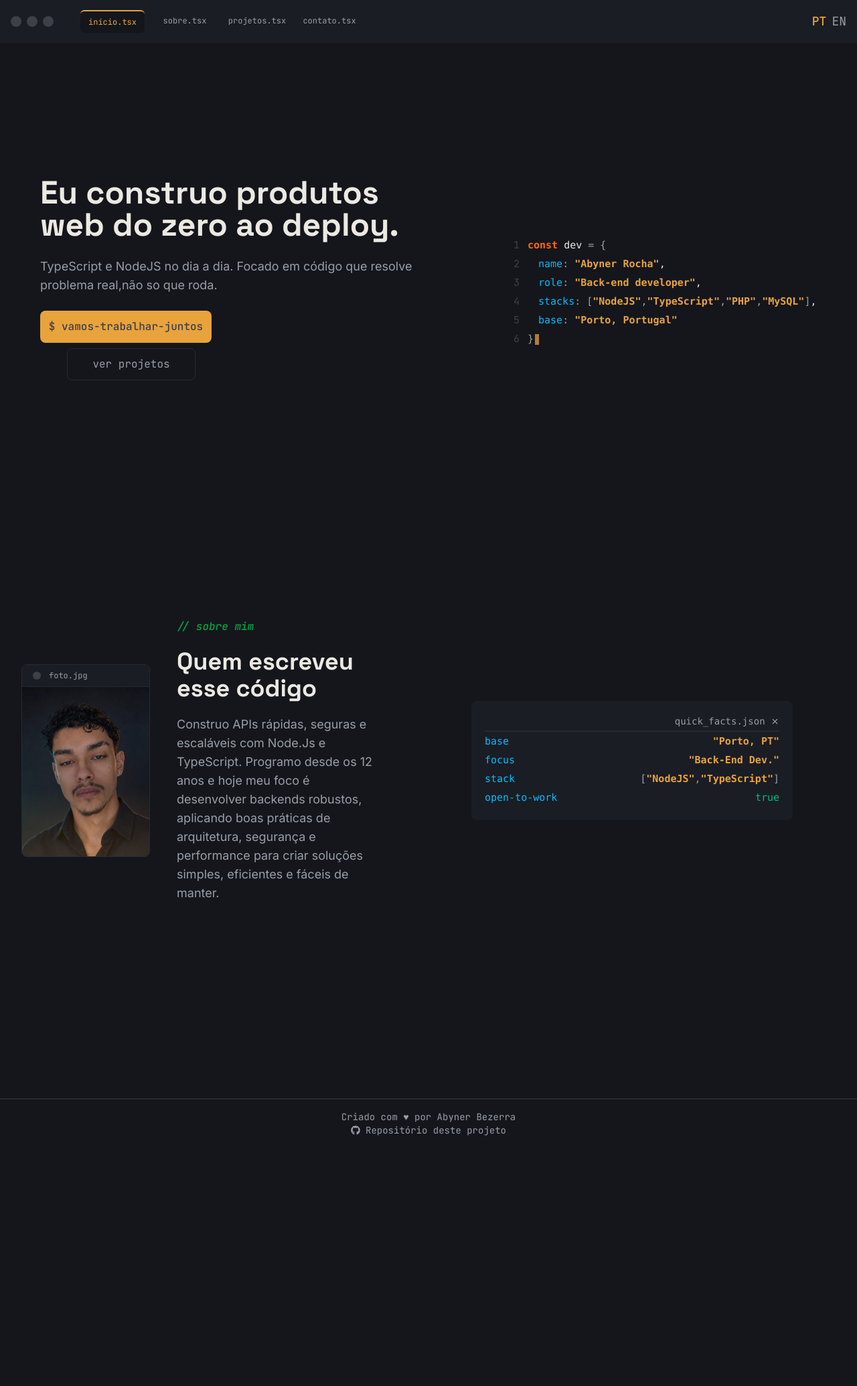
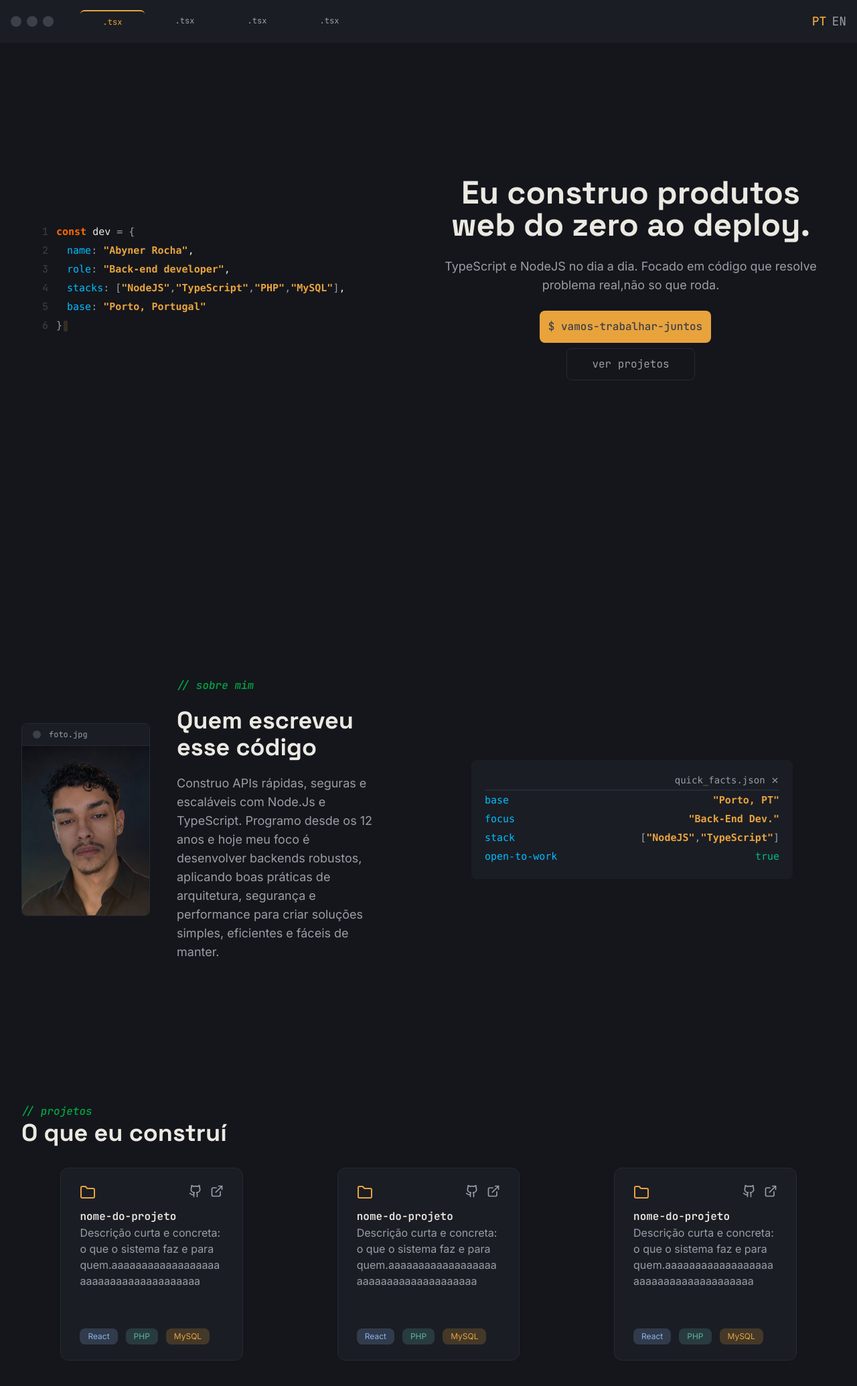
Before and after one commit to AbynerRocha/portfolio, a React (Vite) app: page / in a window 1280 px wide. Shown: the top 2070 px of the page at 67% size. Before the commit the page ends 1720 px from the top, so only its background shows below. Built offline with nearby package versions, Linux system fonts and the light colour scheme.

Commit message:
Add about-me and feature navbar synchronized with scroll

```diff
--- a/src/components/Navbar/index.tsx
+++ b/src/components/Navbar/index.tsx
@@ -1,5 +1,6 @@
+import { t } from "i18next";
 import { FileBraces, Folder, X } from "lucide-react";
-import { useState } from "react";
+import { useEffect, useState } from "react";
 import { useTranslation } from "react-i18next";
 import { LuGithub } from "react-icons/lu";
 import { twMerge } from "tailwind-merge";
@@ -13,8 +14,46 @@ type NavbarDrawerProps = {
   onCloseDrawer?: () => void;
 }
 
+const tabs = [
+  { name: t("navbar.hero") + ".tsx", value: "hero" },
+  { name: t("navbar.about") + ".tsx", value: "about-me" },
+  { name: t("navbar.projects") + ".tsx", value: "projects" },
+  { name: t("navbar.contact") + ".tsx", value: "contact" },
+]
+
 export function NavbarDrawer({ onCloseDrawer }: NavbarDrawerProps) {
   const { t, i18n } = useTranslation()
+
+  const [tabSelected, setTabSelected] = useState("hero")
+  const drawerTabs = [
+    { name: `${t("navbar.hero")}.tsx`, value: "hero" },
+    { name: `${t("navbar.about")}.tsx`, value: "about-me" },
+    { name: `${t("navbar.projects")}.tsx`, value: "projects" },
+    { name: `${t("navbar.contact")}.tsx`, value: "contact" },
+  ]
+
+  useEffect(() => {
+    const sections = document.querySelectorAll("section[data-section]")
+
+    function updateSelectedTab() {
+      const visibleSection = Array.from(sections).find((section) => {
+        const { top, bottom, height } = section.getBoundingClientRect()
+        const visibleHeight =
+          Math.min(bottom, window.innerHeight) - Math.max(top, 0)
+
+        return visibleHeight >= height * 0.5
+      })
+
+      if (visibleSection) {
+        setTabSelected(visibleSection.id)
+      }
+    }
+
+    updateSelectedTab()
+    window.addEventListener("scroll", updateSelectedTab, { passive: true })
+
+    return () => window.removeEventListener("scroll", updateSelectedTab)
+  }, [])
 
   function handleClose() {
     document.getElementById('navbar-drawer')?.classList.remove('animate-in')
@@ -50,12 +89,11 @@ export function NavbarDrawer({ onCloseDrawer }: NavbarDrawerProps) {
 
       <section className="h-[75%] text-sm mt-4 text-secondary">
         <ul>
-          <li className="flex items-center gap-3 h-14 w-full pl-5 bg-accent/10 border-l-2 text-accent border-l-accent">
-            <FileBraces className="size-4 " />{t('navbar.hero')}.tsx
-          </li>
-          <li className="flex items-center gap-3 h-14 w-full pl-5"><FileBraces className="size-4 " />{t('navbar.about')}.tsx</li>
-          <li className="flex items-center gap-3 h-14 w-full pl-5"><FileBraces className="size-4 " />{t('navbar.projects')}.tsx</li>
-          <li className="flex items-center gap-3 h-14 w-full pl-5"><FileBraces className="size-4 " />{t('navbar.contact')}.tsx</li>
+          {drawerTabs.map((tab) => (
+            <li key={tab.value} className={twMerge("h-14 w-full pl-5 ", tabSelected === tab.value && "bg-accent/10 text-accent border-l-2 border-l-accent")}>
+              <a href={`#${tab.value}`} onClick={handleClose} className="h-full w-full flex flex-row items-center gap-3"><FileBraces className="size-4 " /> {tab.name}</a>
+            </li>
+          ))}
         </ul>
       </section>
       <footer className="p-3 h-full w-full border-t-2 border-t-border">
@@ -80,7 +118,31 @@ export function NavbarDrawer({ onCloseDrawer }: NavbarDrawerProps) {
 }
 
 export default function Navbar({ onClickDrawer, isDrawerOpen }: NavbarProps) {
-  const { t, i18n } = useTranslation()
+  const { i18n } = useTranslation()
+
+  const [tabSelected, setTabSelected] = useState(document.location.hash.slice(1))
+
+  useEffect(() => {
+    const sections = document.querySelectorAll("section[data-section]")
+
+    function updateSelectedTab() {
+      const visibleSection = Array.from(sections).find((section) => {
+        const { top, bottom, height } = section.getBoundingClientRect()
+        const visibleHeight =
+          Math.min(bottom, window.innerHeight) - Math.max(top, 0)
+
+        return visibleHeight >= height * 0.5
+      })
+
+      if (visibleSection) {
+        setTabSelected(visibleSection.id)
+      }
+    }
+    window.addEventListener("scroll", updateSelectedTab, { passive: true })
+
+    return () => window.removeEventListener("scroll", updateSelectedTab)
+  }, [])
+
   return (
     <nav className="fixed top-0 flex flex-row items-center w-full h-16 bg-card text-text-tertiary px-4 ">
       <div className="h-full w-fit flex flex-row space-x-2 items-center mr-10">
@@ -90,18 +152,11 @@ export default function Navbar({ onClickDrawer, isDrawerOpen }: NavbarProps) {
       </div>
       <div className=" hidden md:flex flex-1 flex-row justify-between font-code text-xs text-secondary">
         <ul className="flex flex-row space-x-3">
-          <li className="bg-primary rounded-md border-t-2 border-t-accent py-2 w-24 text-accent text-center">
-            <a>{t('navbar.hero')}.tsx</a>
-          </li>
-          <li className="rounded-md py-2 w-24 text-center">
-            <a>{t('navbar.about')}.tsx</a>
-          </li>
-          <li className="rounded-md py-2 w-24 text-center">
-            <a>{t('navbar.projects')}.tsx</a>
-          </li>
-          <li className="rounded-md py-2 w-24 text-center">
-            <a>{t('navbar.contact')}.tsx</a>
-          </li>
+          {tabs.map((tab, idx) => (
+            <li key={idx} className={twMerge("rounded-md py-2 w-24 text-center", tabSelected === tab.value && "border-t-accent border-t-2 text-accent")}>
+              <a href={`#${tab.value}`}>{tab.name}</a>
+            </li>
+          ))}
         </ul>
         <button
           onClick={() => i18n.changeLanguage(i18n.language === 'pt-BR' ? 'en' : 'pt-BR')}
--- a/src/components/Sections/AboutMe.tsx
+++ b/src/components/Sections/AboutMe.tsx
@@ -1,16 +1,15 @@
-
-
-import React from 'react'
 import CodeBlock, { Property, Punctuation, StringVal } from '../Code';
 import { X } from 'lucide-react';
 import { useTranslation } from 'react-i18next';
 
 export function AboutMe() {
   const { t } = useTranslation()
+
   return (
-    <div className="grid grid-cols-2 grid-rows-1 place-items-center w-full h-148">
-      <section className="wrap-break-word">
-        <div className="flex flex-row items-center space-x-10">
+    <div className="grid w-full grid-cols-1 gap-8 md:grid-cols-2 md:items-center md:gap-0">
+      <section className="w-full wrap-break-word">
+        {/* Desktop */}
+        <div className="hidden md:flex flex-row items-center space-x-10">
           <div className="h-72 w-48 overflow-hidden rounded-lg border border-border">
             <header className="flex flex-row items-center gap-3 bg-card font-code border-b border-b-border text-secondary py-2 pl-4">
               <div
@@ -38,9 +37,40 @@ export function AboutMe() {
             </p>
           </div>
         </div>
+        {/* Mobile */}
+        <div className="flex flex-col md:hidden">
+          <header className="flex flex-col items-center space-y-3 wrap-break-word">
+            <div className="flex flex-col items-center">
+              <h4 className="font-code font-medium italic text-green-600 mb-3">// {t("about-me.subtitle")}</h4>
+              <header className="flex flex-row items-center gap-3 w-full bg-card font-code border-b border-b-border text-secondary py-2 pl-4">
+                <div
+                  className="size-3 bg-tertiary rounded-full"
+                />
+                <span className="text-xs">{t('about-me.photo-title')}</span>
+              </header>
+              <div className="relative h-64 w-48">
+                <img
+                  src="/foto.webp"
+                  alt={t('about-me.photo-alt')}
+                  className="h-full w-full object-cover object-top"
+                />
+
+                {/* Gradiente sobre a imagem */}
+                <div className="pointer-events-none absolute inset-0 bg-[linear-gradient(to_bottom,rgba(20,22,28,0.15)_0%,rgba(20,22,28,0.45)_60%,rgba(232,163,61,0.20)_100%)]" />
+
+              </div>
+            </div>
+            <div className="space-y-2">
+              <h2 className="font-title text-text-primary font-bold text-2xl">{t("about-me.title")}</h2>
+              <p className="text-md text-secondary">
+                {t("about-me.description")}
+              </p>
+            </div>
+          </header>
+        </div>
       </section>
-      <aside className="flex flex-col items-center wrap-break-word">
-        <CodeBlock className="bg-card py-5 px-5 w-120">
+      <aside className="flex w-full flex-col items-center wrap-break-word">
+        <CodeBlock className="w-full max-w-[32rem] bg-card px-5 py-5 md:w-[30rem]">
           <span className="flex flex-row justify-end items-center text-sm text-secondary mb-1">quick_facts.json <X size={13} /></span>
           <div className="h-0.5 w-full bg-border" />
           <span className="flex flex-row justify-between">
--- /dev/null
+++ b/src/components/Sections/Projects.tsx
@@ -0,0 +1,73 @@
+import { ExternalLink, Folder } from "lucide-react";
+import { LuGithub } from "react-icons/lu";
+
+export default function Projects() {
+  return <div>
+    <header>
+      <h4 className="font-code font-medium italic text-green-600">// projetos</h4>
+      <h2 className="font-title text-text-primary font-bold text-4xl">O que eu construí</h2>
+    </header>
+    <div className="mt-8 grid grid-cols-1 gap-6 md:grid-cols-2 xl:grid-cols-3 place-content-center place-items-center">
+      <div className="h-72 w-full md:w-[70%] rounded-xl border border-border bg-card px-7 py-6 space-y-3 overflow-hidden wrap-break-word">
+        <header className="flex flex-row justify-between">
+          <span className="text-accent"><Folder/></span>
+          <span className="flex flex-row gap-3 text-secondary ">
+            <LuGithub className="size-6 md:size-5 hover:text-text-primary hover:cursor-pointer"/>
+            <ExternalLink className="size-6 md:size-5 hover:text-text-primary hover:cursor-pointer"/>
+          </span>
+        </header>
+        <div className="h-[70%] w-full">
+          <h6 className="font-code font-semibold">nome-do-projeto</h6>
+          <p className="text-secondary">
+            Descrição curta e concreta: o que o sistema faz e para quem.aaaaaaaaaaaaaaaaaaaaaaaaaaaaaaaaaaaaaa
+          </p>
+        </div>
+        <footer className="text-xs flex items-center space-x-3">
+          <span className="bg-accent-tertiary/20 text-accent-tertiary py-1 px-3 rounded-lg">React</span>
+          <span className="bg-accent-secondary/20 text-accent-secondary py-1 px-3 rounded-lg">PHP</span>
+          <span className="bg-accent/20 py-1 px-3 text-accent rounded-lg">MySQL</span>
+        </footer>
+      </div>
+      <div className="h-72 w-full md:w-[70%] rounded-xl border border-border bg-card px-7 py-6 space-y-3 overflow-hidden wrap-break-word">
+        <header className="flex flex-row justify-between">
+          <span className="text-accent"><Folder/></span>
+          <span className="flex flex-row gap-3 text-secondary ">
+            <LuGithub className="size-6 md:size-5 hover:text-text-primary hover:cursor-pointer"/>
+            <ExternalLink className="size-6 md:size-5 hover:text-text-primary hover:cursor-pointer"/>
+          </span>
+        </header>
+        <div className="h-[70%] w-full">
+          <h6 className="font-code font-semibold">nome-do-projeto</h6>
+          <p className="text-secondary">
+            Descrição curta e concreta: o que o sistema faz e para quem.aaaaaaaaaaaaaaaaaaaaaaaaaaaaaaaaaaaaaa
+          </p>
+        </div>
+        <footer className="text-xs flex items-center space-x-3">
+          <span className="bg-accent-tertiary/20 text-accent-tertiary py-1 px-3 rounded-lg">React</span>
+          <span className="bg-accent-secondary/20 text-accent-secondary py-1 px-3 rounded-lg">PHP</span>
+          <span className="bg-accent/20 py-1 px-3 text-accent rounded-lg">MySQL</span>
+        </footer>
+      </div>
+      <div className="h-72 w-full md:w-[70%] rounded-xl border border-border bg-card px-7 py-6 space-y-3 overflow-hidden wrap-break-word">
+        <header className="flex flex-row justify-between">
+          <span className="text-accent"><Folder/></span>
+          <span className="flex flex-row gap-3 text-secondary ">
+            <LuGithub className="size-6 md:size-5 hover:text-text-primary hover:cursor-pointer"/>
+            <ExternalLink className="size-6 md:size-5 hover:text-text-primary hover:cursor-pointer"/>
+          </span>
+        </header>
+        <div className="h-[70%] w-full">
+          <h6 className="font-code font-semibold">nome-do-projeto</h6>
+          <p className="text-secondary">
+            Descrição curta e concreta: o que o sistema faz e para quem.aaaaaaaaaaaaaaaaaaaaaaaaaaaaaaaaaaaaaa
+          </p>
+        </div>
+        <footer className="text-xs flex items-center space-x-3">
+          <span className="bg-accent-tertiary/20 text-accent-tertiary py-1 px-3 rounded-lg">React</span>
+          <span className="bg-accent-secondary/20 text-accent-secondary py-1 px-3 rounded-lg">PHP</span>
+          <span className="bg-accent/20 py-1 px-3 text-accent rounded-lg">MySQL</span>
+        </footer>
+      </div>
+    </div>
+  </div>
+}
--- a/src/routes/index.tsx
+++ b/src/routes/index.tsx
@@ -2,6 +2,7 @@ import { createFileRoute } from '@tanstack/react-router'
 import CodeBlock, { Keyword, Property, Punctuation, StringVal } from '../components/Code';
 import { useTranslation } from 'react-i18next';
 import { AboutMe } from '#/components/Sections/AboutMe.tsx';
+import Projects from '#/components/Sections/Projects.tsx';
 
 export const Route = createFileRoute('/')({ component: Home })
 
@@ -12,18 +13,8 @@ function Home() {
 
   return (
     <main className="flex flex-col min-h-screen items-center p-4 sm:p-8 space-y-10">
-      <section className="mx-auto flex min-h-[calc(100vh-2rem)] w-full max-w-xl flex-col items-center justify-center gap-2 sm:gap-6 md:gap-12 md:max-w-7xl lg:flex-row lg:justify-between">
-        <section className="mt-10 flex flex-col md:items-start justify-center space-y-6 pl-0 sm:pl-7 lg:mt-0 lg:max-w-160 lg:flex-1">
-          <h1 className="font-title text-center md:text-start font-bold text-3xl md:text-5xl text-text-primary w">{t("hero.title")}</h1>
-          <p className="text-secondary text-center md:text-start text-sm md:text-lg">{t('hero.subtitle')}</p>
-
-          <div className="font-code space-y-2 md:space-x-4 flex flex-col items-center justify-center">
-            <button className="bg-accent rounded-lg h-12 w-64 font-medium text-tertiary cursor-pointer transition-all duration-150 hover:bg-accent/80 active:bg-accent">{t("hero.buttons.work-together")}</button>
-            <button className="bg-none border border-border rounded-lg h-12 w-48 text-secondary cursor-pointer transition-all duration-150 active:bg-primary hover:bg-card">{t("hero.buttons.view-projects")}</button>
-          </div>
-        </section>
-
-        <CodeBlock withLineNumber className="w-full max-w-full sm:w-auto sm:min-w-[24rem] lg:w-[32rem] mt-10">
+      <section id="hero" data-section className="mx-auto flex min-h-[calc(100vh-2rem)] w-full max-w-xl flex-col items-center justify-center gap-2 sm:gap-6 md:gap-12 md:max-w-7xl lg:flex-row lg:justify-between">
+        <CodeBlock withLineNumber className="w-full max-w-full sm:w-auto sm:min-w-[24rem] lg:w-[32rem]">
           <>
             <Keyword>const</Keyword> dev <Punctuation>= &#123;</Punctuation>
           </>
@@ -60,11 +51,25 @@ function Home() {
 
           </span>
         </CodeBlock>
+        <section className="mt-10 flex flex-col md:items-center justify-center space-y-6 pl-0 sm:pl-7 lg:mt-0 lg:max-w-160 lg:flex-1">
+          <h1 className="font-title text-center md:text-center font-bold text-3xl md:text-5xl text-text-primary w">{t("hero.title")}</h1>
+          <p className="text-secondary text-center md:text-center text-sm md:text-lg">{t('hero.subtitle')}</p>
 
+          <div className="font-code space-y-2 md:space-x-4 flex flex-col items-center justify-center">
+            <button className="bg-accent rounded-lg h-12 w-64 font-medium text-tertiary cursor-pointer transition-all duration-150 hover:bg-accent/80 active:bg-accent">{t("hero.buttons.work-together")}</button>
+            <button className="bg-none border border-border rounded-lg h-12 w-48 text-secondary cursor-pointer transition-all duration-150 active:bg-primary hover:bg-card">{t("hero.buttons.view-projects")}</button>
+          </div>
+        </section>
       </section>
 
-      <section className="w-full min-h-[calc(100vh-2rem)]">
-        <AboutMe/>
+      <section id="about-me" className="flex w-full min-h-[calc(100vh-2rem)]" data-section>
+        <AboutMe />
+      </section>
+      <section id="projects" className="flex w-full min-h-[calc(100vh-2rem)]" data-section>
+        <Projects />
+      </section>
+      <section id="contact" className="flex w-full min-h-[calc(100vh-2rem)]" data-section>
+
       </section>
     </main>
   )
--- a/src/styles.css
+++ b/src/styles.css
@@ -10,7 +10,7 @@
   --color-secondary: #9A9EA6;
   --color-tertiary: #3D4048;
   --color-accent: #E8A33D;
-  --color-accent-secondary: #5FB3A3,
+  --color-accent-secondary: #5FB3A3;
   --color-accent-tertiary: #8AB4E8;
 
   --font-title: "Space Grotesk", sans-serif;
@@ -30,6 +30,10 @@
   box-sizing: border-box;
 }
 
+html {
+  scroll-behavior: smooth;
+}
+
 html,
 body,
 #app {
```
Also changed, not shown: 2 other files (tests, documents, lock files or other folders).
